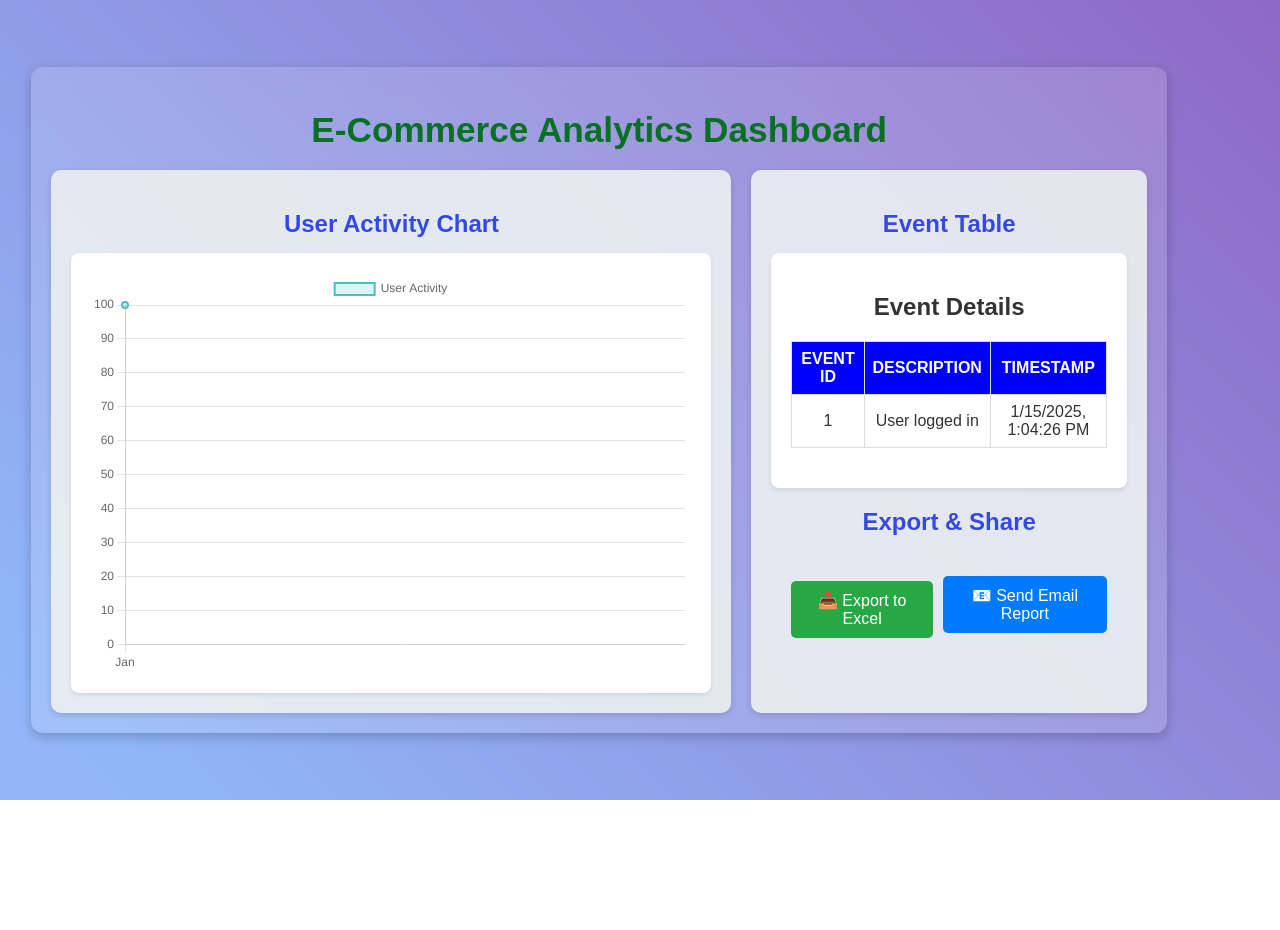
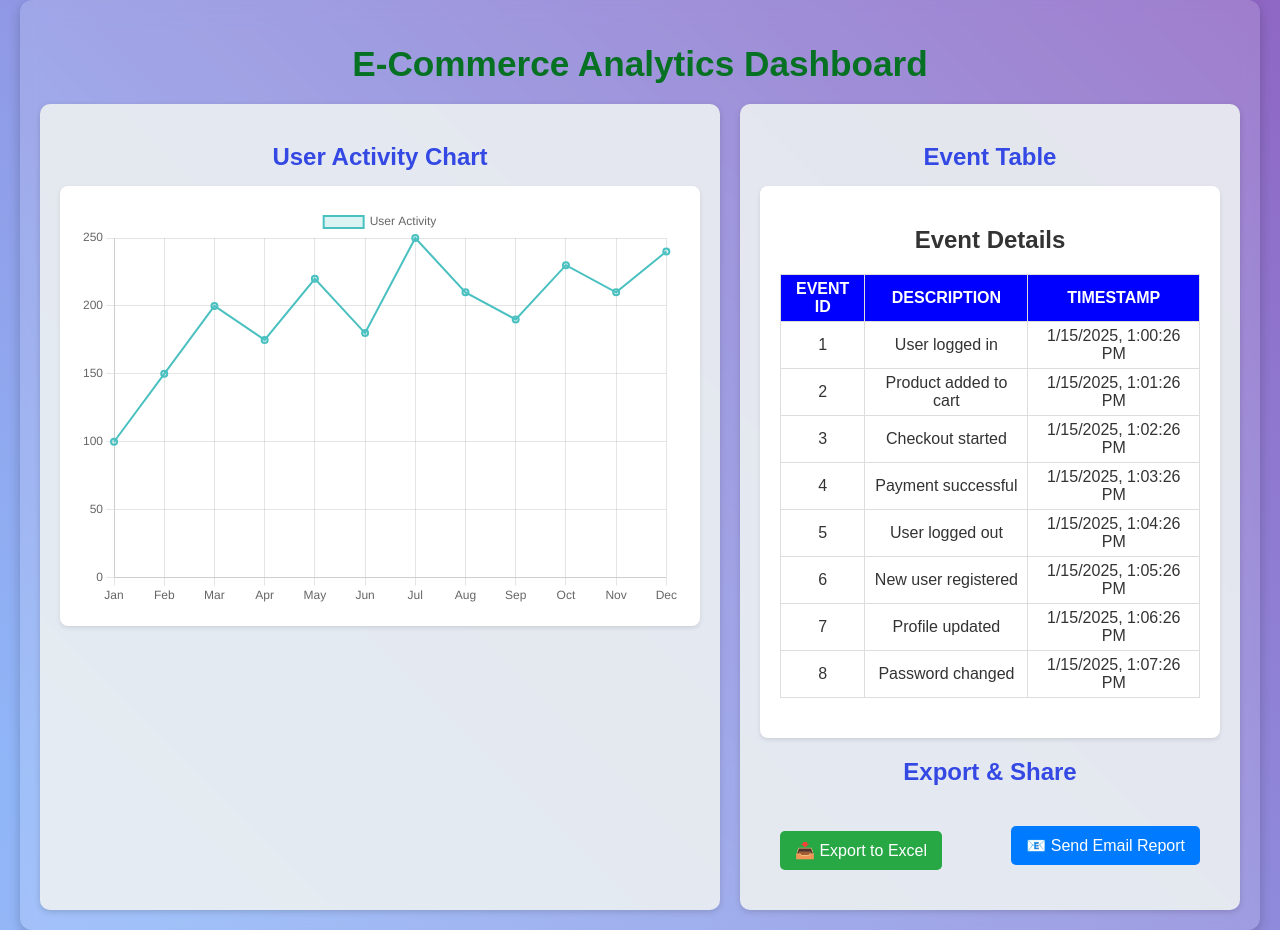
Before and after one commit to tushar76/VizKart, a React (Create React App) app: page / in a window 1280 px wide. Before the commit the page ends 800 px from the top, so only its background shows below. Built offline with nearby package versions, Linux system fonts and the light colour scheme.

Commit message:
Updated App.js.

```diff
--- a/src/App.css
+++ b/src/App.css
@@ -19,7 +19,7 @@ body {
 }
 
 .app-container {
-  width: 90%;
+  width: 100%;
   max-width: 1200px;
   background: rgba(255, 255, 255, 0.15);
   backdrop-filter: blur(10px);
--- a/src/App.js
+++ b/src/App.js
@@ -41,10 +41,16 @@ const ErrorBoundary = ({ children }) => {
 
   return children;
 };
-
 const App = () => {
   const [events] = useState([
-    { id: 1, description: "User logged in", timestamp: Date.now() },
+    { id: 1, description: "User logged in", timestamp: Date.now() - 240000 },
+    { id: 2, description: "Product added to cart", timestamp: Date.now() - 180000 },
+    { id: 3, description: "Checkout started", timestamp: Date.now() - 120000 },
+    { id: 4, description: "Payment successful", timestamp: Date.now() - 60000 },
+    { id: 5, description: "User logged out", timestamp: Date.now() },
+    { id: 6, description: "New user registered", timestamp: Date.now() + 60000 },
+    { id: 7, description: "Profile updated", timestamp: Date.now() + 120000 },
+    { id: 8, description: "Password changed", timestamp: Date.now() + 180000 },
   ]);
   const [loading, setLoading] = useState(true);
 
@@ -66,10 +72,23 @@ const App = () => {
               <h2 className="section-title">User Activity Chart</h2>
               <div className="chart-container">
                 {loading ? (
-                  <SkeletonLoader shape="rectangular" width="100%" height={300} />
+                  <SkeletonLoader shape="rectangular" width="100%" height={400} />
                 ) : (
-                  <AnalyticsChart data={[{ label: "Jan", value: 100 }]} />
-                )}
+                  <AnalyticsChart data={[
+    { label: "Jan", value: 100 },
+    { label: "Feb", value: 150 },
+    { label: "Mar", value: 200 },
+    { label: "Apr", value: 175 },
+    { label: "May", value: 220 },
+    { label: "Jun", value: 180 },
+    { label: "Jul", value: 250 },
+    { label: "Aug", value: 210 },
+    { label: "Sep", value: 190 },
+    { label: "Oct", value: 230 },
+    { label: "Nov", value: 210 },
+    { label: "Dec", value: 240 },
+  ]}
+/>)}
               </div>
             </div>
           </div>
@@ -91,6 +110,8 @@ const App = () => {
               <div className="export-container">
                 {loading ? (
                   <SkeletonLoader shape="rectangular" width="100%" height={150} />
+
+
                 ) : (
                   <>
                     <ExportExcel events={events} />
--- a/src/components/EventTable.js
+++ b/src/components/EventTable.js
@@ -7,7 +7,7 @@ const tableStyles = {
 
 const cellStyles = {
   border: "1px solid #ddd",
-  padding: "8px",
+  padding: "5px",
 };
 
 const headerStyles = {
--- a/src/components/SkeletonLoader.js
+++ b/src/components/SkeletonLoader.js
@@ -34,4 +34,4 @@ const SkeletonLoader = ({ shape, width, height }) => {
   }
 };
 
-export default SkeletonLoader;
+      export default SkeletonLoader;
```
